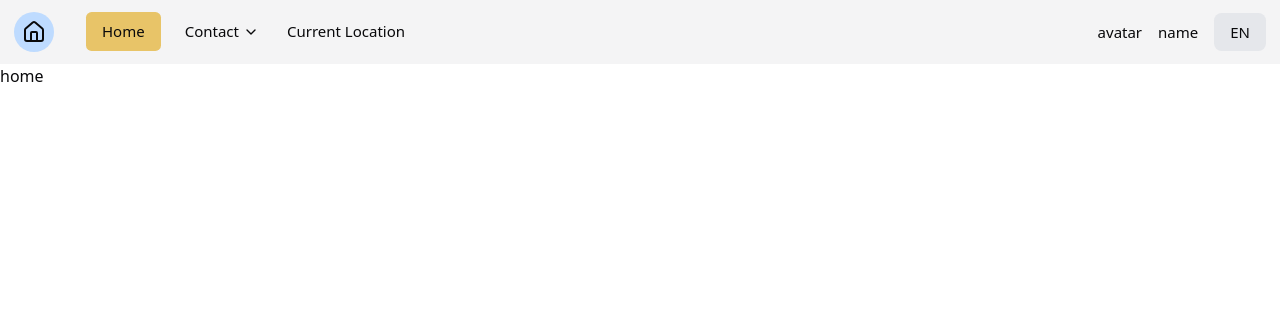
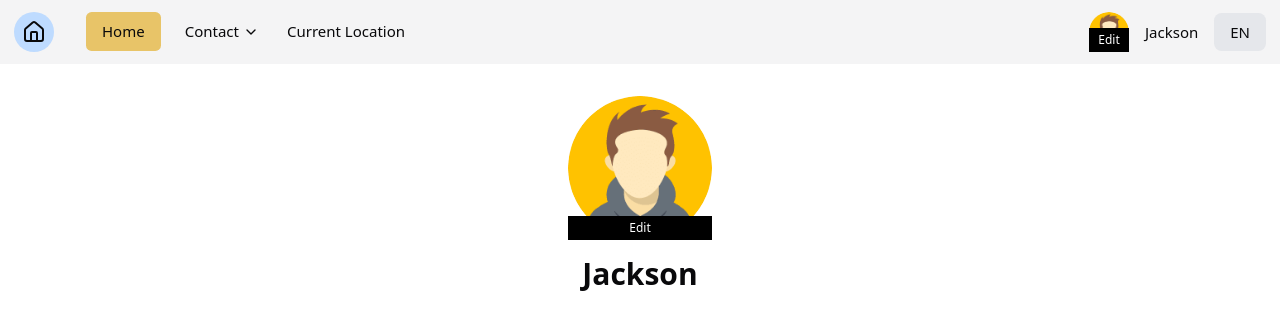
Before and after one commit to snickee4115/abbon-assignments, a React (Vite) app: page / in a window 1280 px wide. Shown: the top 330 px of the page. Built offline with nearby package versions, Linux system fonts and the light colour scheme.

Commit message:
feat: implement profile feature to Navbar and Home page.

```diff
--- a/src/App.tsx
+++ b/src/App.tsx
@@ -1,6 +1,7 @@
 import "./i18n";
 import { BrowserRouter, Route, Routes } from "react-router";
 import Navbar from "./components/layouts/Navbar";
+import Home from "./pages/Home";
 
 function App() {
   return (
@@ -9,7 +10,7 @@ function App() {
         <Navbar />
         <main className="flex-grow">
           <Routes>
-            <Route path="/" element={<div>home</div>} />
+            <Route path="/" element={<Home />} />
           </Routes>
         </main>
       </BrowserRouter>
--- /dev/null
+++ b/src/components/ProfileImage.tsx
@@ -0,0 +1,69 @@
+import React, { useRef } from "react";
+import useProfileStore from "@/store/profileStore";
+import UserAvatar from "@/assets/images/user-avatar.png";
+
+interface Props {
+  size?: "sm" | "lg";
+  editable?: boolean;
+}
+
+const ProfileImage = ({ size = "sm", editable = false }: Props) => {
+  const { profileImage, updateProfile } = useProfileStore();
+  const fileInputRef = useRef<HTMLInputElement>(null);
+
+  const handleImageClick = () => {
+    if (editable && fileInputRef.current) {
+      fileInputRef.current.click();
+    }
+  };
+
+  const handleImageChange = (event: React.ChangeEvent<HTMLInputElement>) => {
+    const file = event.target.files?.[0];
+    if (file) {
+      const reader = new FileReader();
+      reader.onloadend = () => {
+        updateProfile(reader.result as string, profileImage);
+      };
+      reader.readAsDataURL(file);
+    }
+  };
+
+  const sizeClasses = size === "lg" ? "w-36 h-36" : "w-10 h-10";
+
+  return (
+    <div className="relative" onClick={handleImageClick}>
+      <div
+        className={`${sizeClasses} rounded-full overflow-hidden ${
+          editable ? "cursor-pointer" : ""
+        }`}
+      >
+        <img
+          src={profileImage || UserAvatar}
+          alt="Profile"
+          className="w-full h-full object-cover"
+        />
+      </div>
+      {editable && (
+        <>
+          <div className="absolute bottom-0 left-0 right-0 bg-black bg-opacity-50 text-white text-center text-xs py-1">
+            Edit
+          </div>
+          <label htmlFor="profileImageInput" className="hidden">
+            Upload Profile Image
+          </label>
+          <input
+            id="profileImageInput"
+            type="file"
+            ref={fileInputRef}
+            onChange={handleImageChange}
+            accept="image/*"
+            className="hidden"
+            title="Choose a profile image"
+          />
+        </>
+      )}
+    </div>
+  );
+};
+
+export default ProfileImage;
--- a/src/components/layouts/Setting.tsx
+++ b/src/components/layouts/Setting.tsx
@@ -1,10 +1,13 @@
+import ProfileImage from "../ProfileImage";
 import LanguageSwitcher from "./LanguageSwitcher";
+import useProfileStore from "@/store/profileStore";
 
 const Setting = () => {
+  const fullName = useProfileStore((state) => state.fullName);
   return (
     <div className="flex items-center space-x-4">
-      <div>avatar</div>
-      <div>name</div>
+      <ProfileImage size="sm" editable={true} />
+      <span className="font-medium">{fullName}</span>
       <LanguageSwitcher className="ml-auto" />
     </div>
   );
--- /dev/null
+++ b/src/pages/Home.tsx
@@ -0,0 +1,17 @@
+import ProfileImage from "@/components/ProfileImage";
+import useProfileStore from "@/store/profileStore";
+
+const Home = () => {
+  const fullName = useProfileStore((state) => state.fullName);
+
+  return (
+    <div className="container mx-auto px-4 py-8">
+      <div className="flex flex-col items-center">
+        <ProfileImage size="lg" editable={true} />
+        <h1 className="mt-4 text-3xl font-semibold">{fullName}</h1>
+      </div>
+    </div>
+  );
+};
+
+export default Home;
--- /dev/null
+++ b/src/store/profileStore.ts
@@ -0,0 +1,18 @@
+import { create } from "zustand";
+
+interface ProfileState {
+  profileImage: string;
+  fullName: string;
+  updateProfile: (image: string, name: string) => void;
+}
+
+const useProfileStore = create<ProfileState>((set) => ({
+  profileImage: "",
+  fullName: "Jackson",
+  updateProfile: (image: string) =>
+    set(() => ({
+      profileImage: image,
+    })),
+}));
+
+export default useProfileStore;
```
Also changed, not shown: src/assets/images/user-avatar.png (added).
